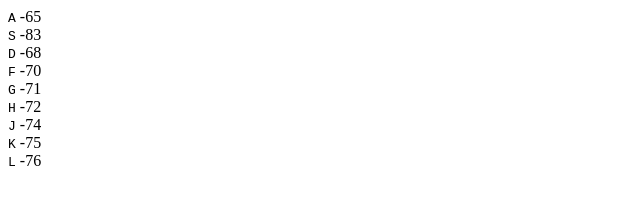
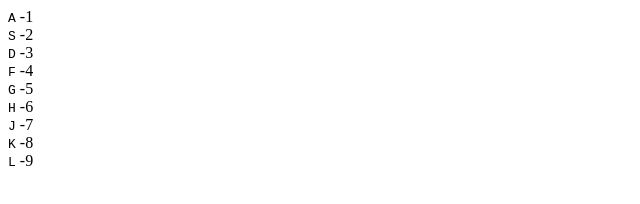
Before and after one commit to acciojob/Drum-Kit-HiteshGaikwad, a website: page main.html in a window 1280 px wide. Shown: the full height of the page, 0-640 px from the left. Drawn offline with Linux system fonts and the light colour scheme.

Commit message:
created a submission

```diff
--- a/main.html
+++ b/main.html
@@ -10,39 +10,39 @@
   <div class="keys">
     <div class="key" data-key="65">
       <kbd>A</kbd>
-      <span class="sound">-65</span>
+      <span class="sound">-1</span>
     </div>
     <div class="key" data-key="83">
       <kbd>S</kbd>
-      <span class="sound">-83</span>
+      <span class="sound">-2</span>
     </div>
     <div class="key" data-key="68">
       <kbd>D</kbd>
-      <span class="sound">-68</span>
+      <span class="sound">-3</span>
     </div>
     <div class="key" data-key="70">
       <kbd>F</kbd>
-      <span class="sound">-70</span>
+      <span class="sound">-4</span>
     </div>
     <div class="key" data-key="71">
       <kbd>G</kbd>
-      <span class="sound">-71</span>
+      <span class="sound">-5</span>
     </div>
     <div class="key" data-key="72">
       <kbd>H</kbd>
-      <span class="sound">-72</span>
+      <span class="sound">-6</span>
     </div>
     <div class="key" data-key="74">
       <kbd>J</kbd>
-      <span class="sound">-74</span>
+      <span class="sound">-7</span>
     </div>
     <div class="key" data-key="75">
       <kbd>K</kbd>
-      <span class="sound">-75</span>
+      <span class="sound">-8</span>
     </div>
     <div class="key" data-key="76">
       <kbd>L</kbd>
-      <span class="sound">-76</span>
+      <span class="sound">-9</span>
     </div>
   </div>
 
```
